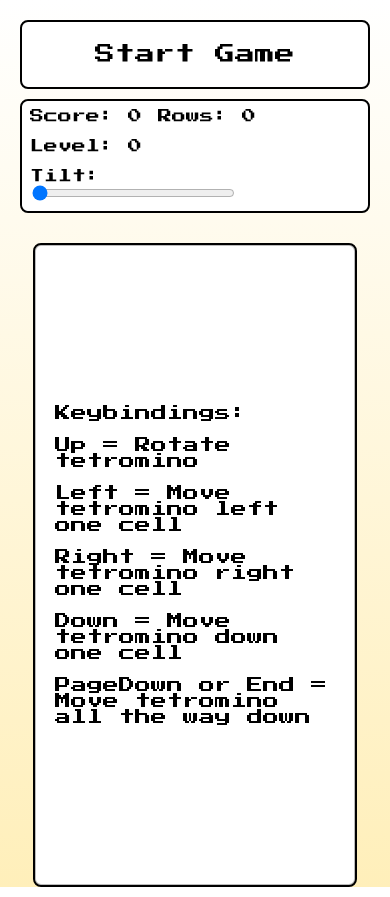
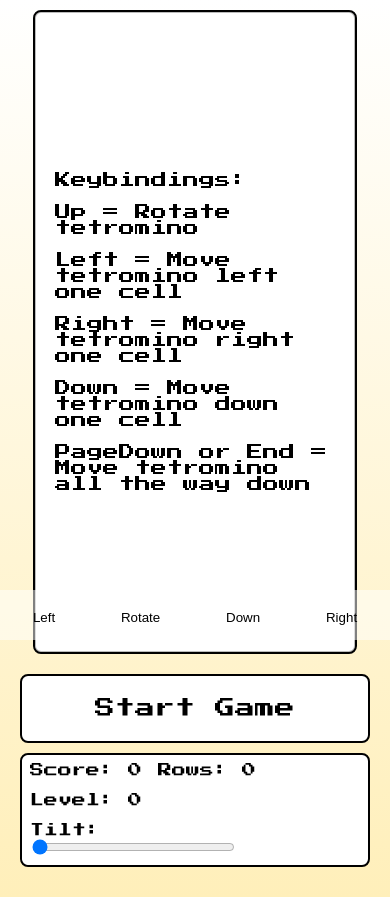
Before and after one commit to Dreamdealer/resume, a React (Create React App) app: page / in a window 390 px wide. Built offline with nearby package versions, Linux system fonts and the light colour scheme.

Commit message:
chore: More responsiveness + on screen controls on mobile

```diff
--- a/src/Components/GameOver.tsx
+++ b/src/Components/GameOver.tsx
@@ -1,4 +1,7 @@
 import styled from 'styled-components';
+
+// tSS = Text Shadow Size
+const tSS = '1vw';
 
 const GameOver = styled.div`
     position: fixed;
@@ -14,8 +17,8 @@ const GameOver = styled.div`
     display: flex;
     flex-flow: column wrap;
     font-family: 'Press Start 2P', cursive;
-    text-shadow: 10px 10px 0 #fff, 0px 10px 0 #fff, -10px 10px 0 #fff, 0px 0px 0 #fff, 0px -10px 0 #fff,
-        10px -10px 0 #fff, -10px -10px 0 #fff, 0 0 30px #000;
+    text-shadow: ${tSS} ${tSS} 0 #fff, ${tSS} 0 0 #fff, 0 ${tSS} 0 #fff, -${tSS} ${tSS} 0 #fff, 00px 0 #fff,
+        0-${tSS} 0 #fff, ${tSS} -${tSS} 0 #fff, -${tSS} -${tSS} 0 #fff, 0 0 30px #000;
 `;
 
 export default GameOver;
--- /dev/null
+++ b/src/Components/OnScreenControls.tsx
@@ -0,0 +1,20 @@
+import React, { FC } from 'react';
+import { StyledControl, StyledControlsContainer } from './Styles';
+
+type PropsType = {
+    onPushLeft(): void;
+    onPushRight(): void;
+    onPushRotate(): void;
+    onPushDown(): void;
+};
+
+const OnScreenControls: FC<PropsType> = props => (
+    <StyledControlsContainer>
+        <StyledControl onClick={() => props.onPushLeft()}>Left</StyledControl>
+        <StyledControl onClick={() => props.onPushRotate()}>Rotate</StyledControl>
+        <StyledControl onClick={() => props.onPushDown()}>Down</StyledControl>
+        <StyledControl onClick={() => props.onPushRight()}>Right</StyledControl>
+    </StyledControlsContainer>
+);
+
+export default OnScreenControls;
--- /dev/null
+++ b/src/Components/Styles.ts
@@ -0,0 +1,97 @@
+import styled from 'styled-components';
+import { tetrisConfig } from '../Config/tetrisConfig';
+import Display from './Display';
+
+export const StyledDisplaysContainer = styled.div`
+    margin-right: 20px;
+    display: flex;
+    flex-flow: column wrap;
+    justify-content: flex-start;
+    align-items: stretch;
+`;
+
+export const StyledDisplays = styled.div`
+    display: flex;
+    flex-flow: column wrap;
+`;
+
+export const StyledControlsContainer = styled.div`
+    display: none;
+
+    @media (max-width: ${tetrisConfig.cell.size * tetrisConfig.stage.width + 300}px) {
+        display: flex;
+    }
+
+    position: fixed;
+    top: ${() => `${tetrisConfig.stage.height * tetrisConfig.cell.size - 50}px`};
+    height: 50px;
+    width: 100%;
+    z-index: 98;
+    justify-content: center;
+    align-items: stretch;
+`;
+
+export const StyledControl = styled.button`
+    display: flex;
+    outline: none;
+    border: none;
+    padding: 0;
+    flex-grow: 1;
+    justify-content: center;
+    background: rgba(255, 255, 255, 0.5);
+    padding: 20px;
+`;
+
+export const StyledTetrisContainer = styled.div<{ gameOver: boolean; tilt: number }>`
+    outline: none;
+    display: flex;
+    flex-flow: row nowrap;
+    transform-style: preserve-3d;
+    transform: rotateX(${({ tilt }) => `${tilt}deg`}) rotateY(0deg) translateZ(0px);
+    filter: ${({ gameOver }) => (gameOver ? 'blur(5px)' : 'none')};
+    font-family: 'Press Start 2P', cursive;
+
+    // desktop size
+    @media (min-width: ${tetrisConfig.cell.size * tetrisConfig.stage.width + 300}px) {
+        flex-flow: row nowrap;
+
+        ${StyledDisplaysContainer} {
+            width: 300px;
+        }
+    }
+
+    // mobile size
+    @media (max-width: ${tetrisConfig.cell.size * tetrisConfig.stage.width + 300}px) {
+        flex-flow: column nowrap;
+        justify-content: center;
+        align-items: center;
+        padding-top: 10px;
+
+        ${Display} {
+            font-size: 14px;
+            margin-top: 0;
+            padding: 8px;
+            line-height: 14px;
+            display: block;
+            border: 0;
+        }
+
+        ${StyledDisplaysContainer} {
+            margin: 0;
+            padding: 20px;
+            order: 2;
+
+            ${StyledDisplays} {
+                border: 2px solid #000;
+                border-radius: 8px;
+                flex-flow: row wrap;
+                margin: 10px 0;
+                background: #fff;
+            }
+        }
+    }
+`;
+
+export const StyledSlider = styled.input`
+    width: 100%;
+`;
--- a/src/Components/Tetris.tsx
+++ b/src/Components/Tetris.tsx
@@ -3,80 +3,16 @@ import Stage from './Stage';
 import { usePlayer } from '../Hooks/usePlayer';
 import { useStage } from '../Hooks/useStage';
 import useInterval from '../Hooks/useInterval';
-import styled from 'styled-components';
 import { createStage, checkCollision } from '../gameHelpers';
 import { useGameStatus } from '../Hooks/useGameStatus';
 import Display from './Display';
 import { tetrisConfig } from '../Config/tetrisConfig';
 import Button from './Button';
 import GameOver from './GameOver';
+import { StyledTetrisContainer, StyledDisplaysContainer, StyledDisplays, StyledSlider } from './Styles';
+import OnScreenControls from './OnScreenControls';
 
-const StyledControlsContainer = styled.div`
-    margin-right: 20px;
-    display: flex;
-    flex-flow: column wrap;
-    justify-content: flex-start;
-    align-items: stretch;
-`;
-
-const StyledDisplays = styled.div`
-    display: flex;
-    flex-flow: column wrap;
-`;
-
-const StyledTetrisContainer = styled.div<{ gameOver: boolean; tilt: number }>`
-    min-height: 100%;
-    outline: none;
-    display: flex;
-    flex-flow: row nowrap;
-    transform-style: preserve-3d;
-    transform: rotateX(${({ tilt }) => `${tilt}deg`}) rotateY(0deg) translateZ(0px);
-    filter: ${({ gameOver }) => (gameOver ? 'blur(5px)' : 'none')};
-    font-family: 'Press Start 2P', cursive;
-
-    // desktop size
-    @media (min-width: ${tetrisConfig.cell.size * tetrisConfig.stage.width + 300}px) {
-        flex-flow: row nowrap;
-
-        ${StyledControlsContainer} {
-            width: 300px;
-        }
-    }
-
-    // mobile size
-    @media (max-width: ${tetrisConfig.cell.size * tetrisConfig.stage.width + 300}px) {
-        flex-flow: column nowrap;
-
-        ${Display} {
-            font-size: 14px;
-            margin-top: 0;
-            padding: 8px;
-            line-height: 14px;
-            display: block;
-            border: 0;
-        }
-
-        ${StyledControlsContainer} {
-            margin: 0;
-            padding: 20px;
-
-            ${StyledDisplays} {
-                border: 2px solid #000;
-                border-radius: 8px;
-                flex-flow: row wrap;
-                margin: 10px 0;
-                background: #fff;
-            }
-        }
-
-        justify-content: center;
-        align-items: center;
-    }
-`;
-
-const StyledSlider = styled.input`
-    width: 100%;
-`;
+type PlayerMovementType = 'LEFT' | 'RIGHT' | 'ROTATE' | 'DOWN' | 'FULLDOWN' | 'TOGGLE_PAUSE' | 'UNPAUSE';
 
 const Tetris = () => {
     const [tilt, setTilt] = useState(0);
@@ -90,7 +26,7 @@ const Tetris = () => {
     const gameRef = useRef<HTMLDivElement>(null);
 
     const movePlayer = (dir: number) => {
-        continueGame();
+        playerMovement('UNPAUSE');
         if (!checkCollision(player, stage, { x: dir, y: 0 })) {
             updatePlayerPosition({ x: dir, y: 0, collided: false });
         }
@@ -140,32 +76,47 @@ const Tetris = () => {
         }
     };
 
-    const pauseGame = () => {
-        setGamePaused(true);
-        setDropTime(null);
-    };
-
-    const continueGame = () => {
-        setGamePaused(false);
-        setDropTime(1000 / (level + 1));
-    };
-
     const keyUp = ({ keyCode }: { keyCode: number }) => {
         if (!gameOver) {
             if (keyCode === 40 || keyCode === 34 || keyCode === 35) {
-                continueGame();
+                playerMovement('UNPAUSE');
             }
         }
     };
 
-    const dropPlayer = () => {
-        setDropTime(null);
-        moveTetrominoDown(1);
-    };
-
-    const fullDropPlayer = () => {
-        setDropTime(null);
-        moveTetrominoDown(tetrisConfig.stage.height);
+    const playerMovement = (action: PlayerMovementType) => {
+        switch (action) {
+            case 'LEFT':
+                movePlayer(-1);
+                break;
+            case 'RIGHT':
+                movePlayer(1);
+                break;
+            case 'DOWN':
+                setDropTime(null);
+                moveTetrominoDown(1);
+                break;
+            case 'FULLDOWN':
+                setDropTime(null);
+                moveTetrominoDown(tetrisConfig.stage.height);
+                break;
+            case 'ROTATE':
+                playerRotate(stage, 1);
+                break;
+            case 'TOGGLE_PAUSE':
+                if (gamePaused) {
+                    setGamePaused(false);
+                    setDropTime(1000 / (level + 1));
+                } else {
+                    setGamePaused(true);
+                    setDropTime(null);
+                }
+                break;
+            case 'UNPAUSE':
+                setGamePaused(false);
+                setDropTime(1000 / (level + 1));
+                break;
+        }
     };
 
     const move = (event: React.KeyboardEvent<HTMLDivElement>) => {
@@ -174,23 +125,23 @@ const Tetris = () => {
         if (!gameOver) {
             switch (event.keyCode) {
                 case 37: // LEFT
-                    movePlayer(-1);
+                    playerMovement('LEFT');
                     break;
                 case 39: // RIGHT
-                    movePlayer(1);
+                    playerMovement('RIGHT');
                     break;
                 case 40: // DOWN
-                    dropPlayer();
+                    playerMovement('DOWN');
                     break;
                 case 38: // UP
-                    playerRotate(stage, 1);
+                    playerMovement('ROTATE');
                     break;
                 case 80: // P
-                    gamePaused ? continueGame() : pauseGame();
+                    playerMovement('TOGGLE_PAUSE');
                     break;
                 case 34: // Page Down
                 case 35: // End
-                    fullDropPlayer();
+                    playerMovement('FULLDOWN');
                     break;
                 default:
                     console.log(`Unused keystroke: ${event.keyCode}`);
@@ -223,6 +174,20 @@ const Tetris = () => {
                     </Button>
                 </GameOver>
             )}
+            <OnScreenControls
+                onPushLeft={() => {
+                    playerMovement('LEFT');
+                }}
+                onPushRotate={() => {
+                    playerMovement('ROTATE');
+                }}
+                onPushRight={() => {
+                    playerMovement('RIGHT');
+                }}
+                onPushDown={() => {
+                    playerMovement('DOWN');
+                }}
+            />
             <StyledTetrisContainer
                 ref={gameRef}
                 tilt={tilt}
@@ -234,7 +199,7 @@ const Tetris = () => {
                     move(event);
                 }}
             >
-                <StyledControlsContainer>
+                <StyledDisplaysContainer>
                     {!gameStarted ? (
                         <Button
                             onClick={() => {
@@ -246,10 +211,10 @@ const Tetris = () => {
                     ) : (
                         <Button
                             onClick={() => {
-                                gamePaused ? continueGame() : pauseGame();
+                                playerMovement('TOGGLE_PAUSE');
                             }}
                         >
-                            {gamePaused ? 'Continue Game' : 'Pause Game'}
+                            {gamePaused ? 'Continue...' : 'Pause Game'}
                         </Button>
                     )}
                     <StyledDisplays>
@@ -270,7 +235,7 @@ const Tetris = () => {
                             />
                         </Display>
                     </StyledDisplays>
-                </StyledControlsContainer>
+                </StyledDisplaysContainer>
                 <Stage
                     paused={gamePaused}
                     stage={stage}
```
